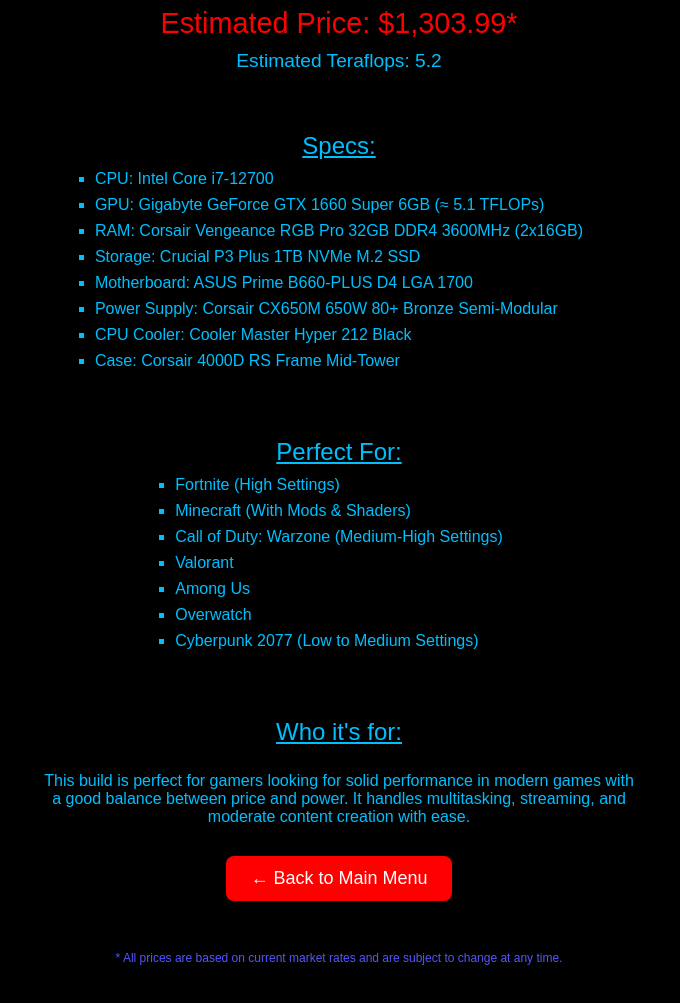
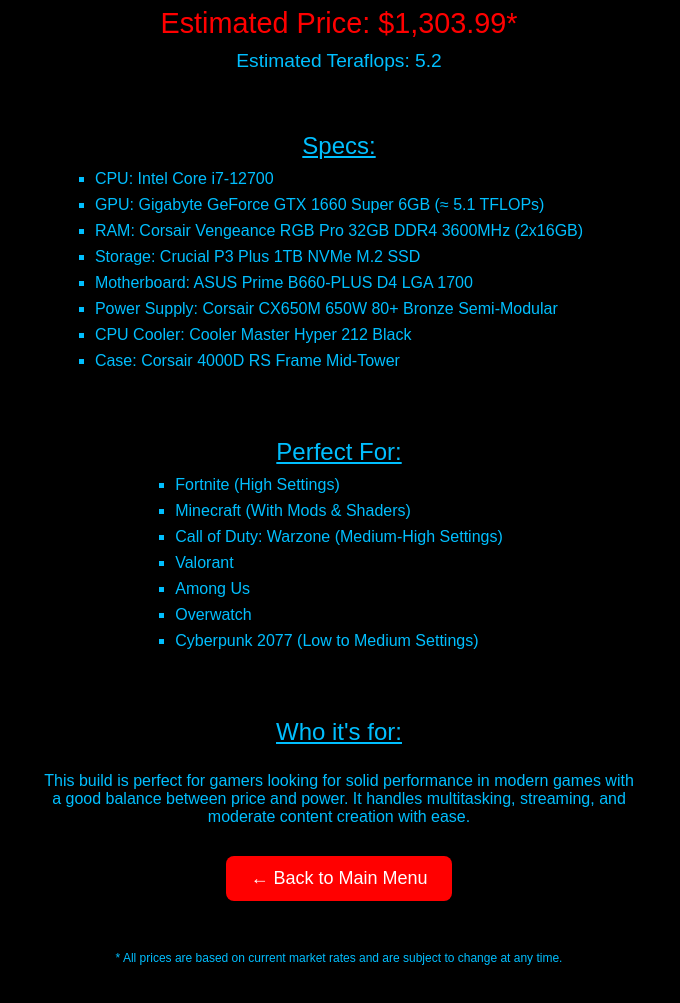
Before and after one commit to Ixvi-PCs/ixvi-pcs.github.io, a plain HTML site: page pro.html in a window 1280 px wide. Shown: the part 99-1102 px from the top of the page, without its empty margins (301-981 px from the left). Drawn offline with Linux system fonts and the light colour scheme.

Commit message:
Update pro.html

```diff
--- a/pro.html
+++ b/pro.html
@@ -79,7 +79,7 @@
 
     .disclaimer {
       font-size: 12px;
-      color: #5555FF;
+      color: #00BFFF;
       margin-top: 50px;
     }
   </style>
```
